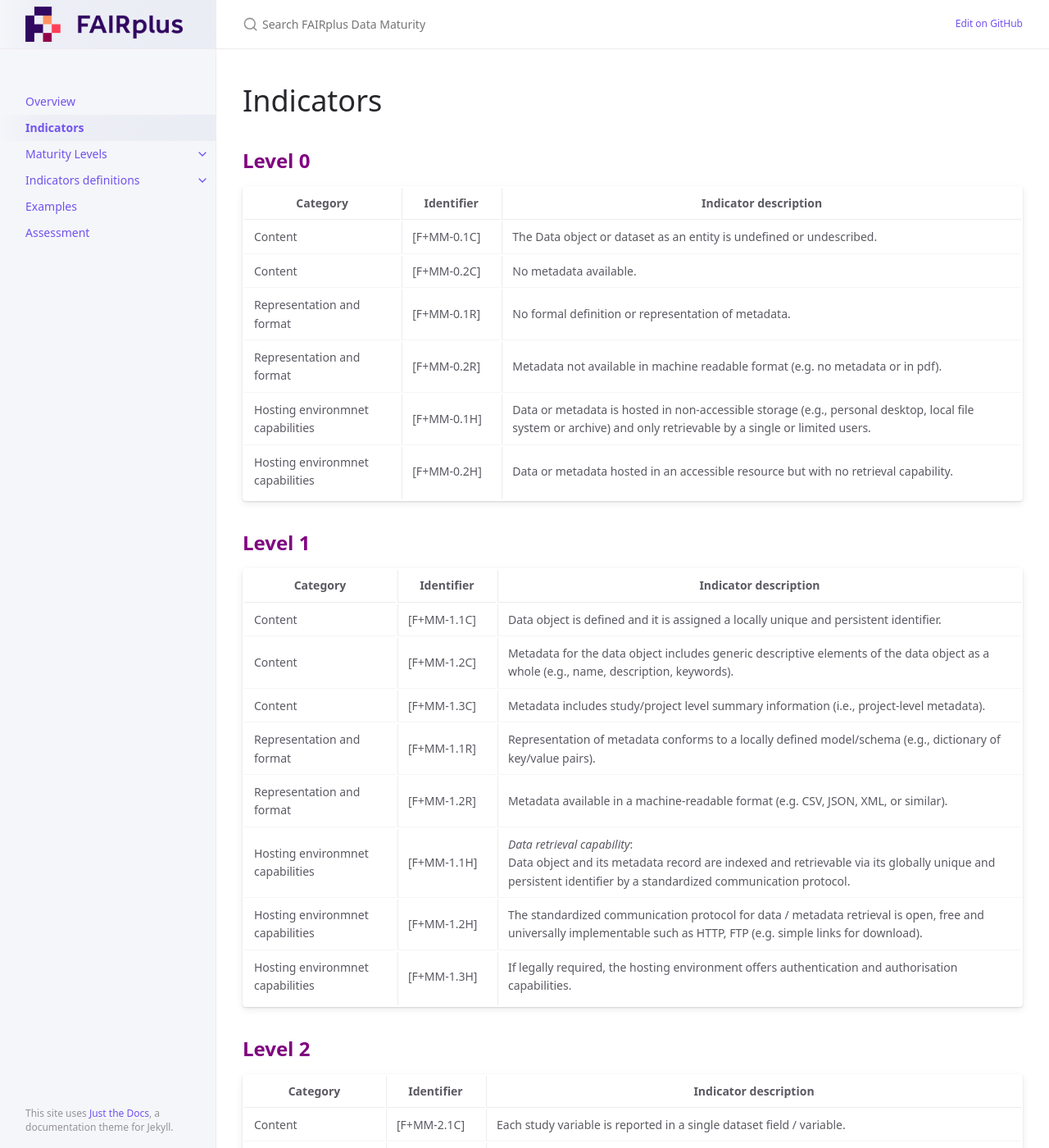
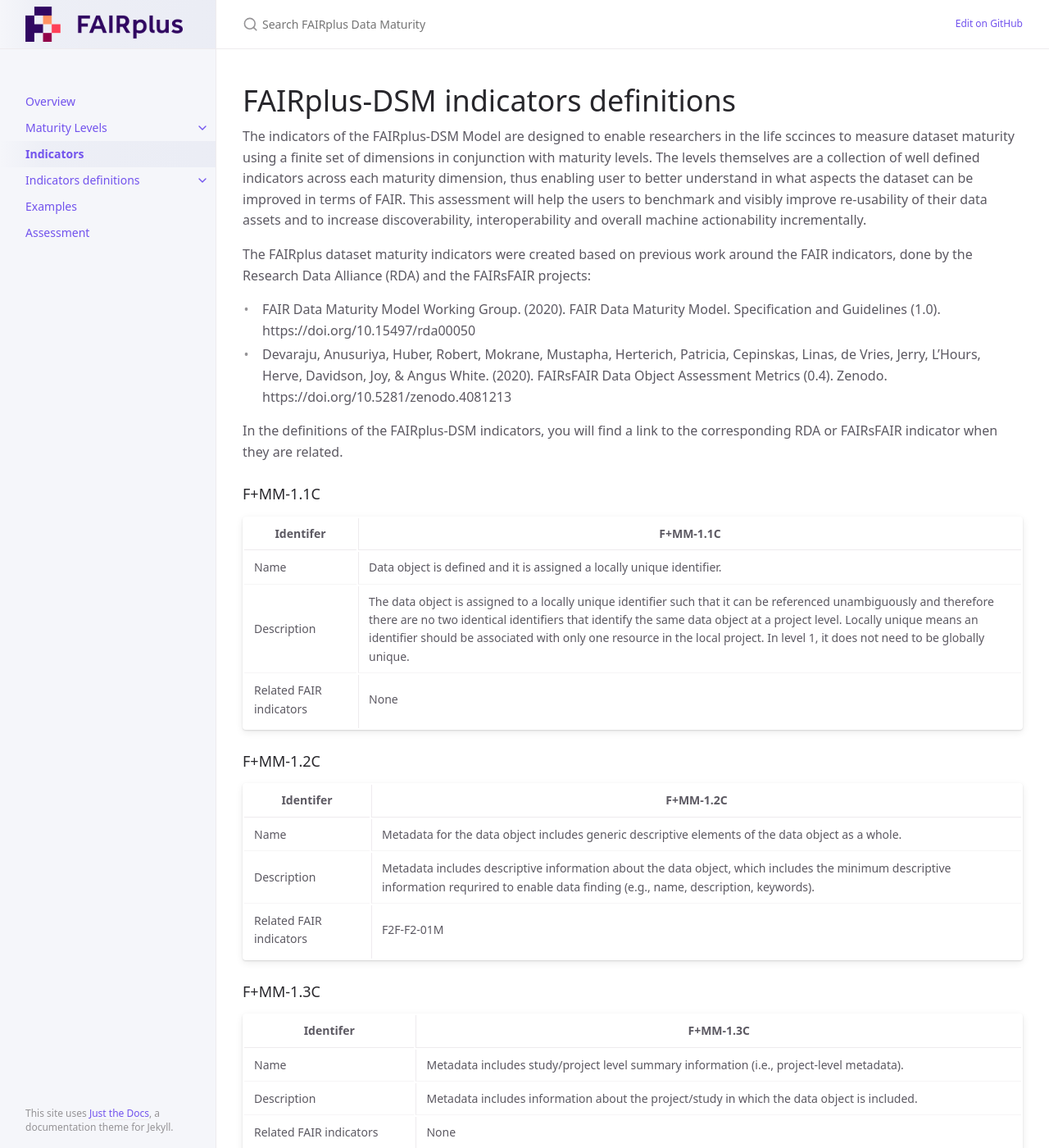
Before and after one commit to FAIRplus/Data-Maturity, a Jekyll site: the page built from docs/Indicators.md, in a window 1280 px wide and 1400 px high. Shown: the whole window at 82% size. Built offline with Jekyll 4.4.1, drawn with Linux system fonts in a browser that asks for light colours; some of the changed text lies outside the part shown.

Commit message:
Update Indicators.md

```diff
--- a/docs/Indicators.md
+++ b/docs/Indicators.md
@@ -1,85 +1,230 @@
 ---
 layout: default
 title: Indicators
-nav_order: 2
+nav_order: 3
 ---
 
-# Indicators
+# FAIRplus-DSM indicators definitions
 
-## <span style="color:purple;font-weight:bold">Level 0</span>
+The indicators of the FAIRplus-DSM Model are designed to enable researchers in the life sccinces to measure dataset maturity using a finite set of dimensions in conjunction with maturity levels. The levels themselves are a collection of well defined indicators across each maturity dimension, thus enabling user to better understand in what aspects the dataset can be improved in terms of FAIR. This assessment will help the users to benchmark and visibly improve re-usability of their data assets and to increase discoverability, interoperability and overall machine actionability incrementally.
 
-| Category | Identifier | Indicator description |
-| -------- | ---------- | ---------------------- |
-| Content | [F+MM-0.1C] | The Data object or dataset as an entity is undefined or undescribed. |
-| Content | [F+MM-0.2C] | No metadata available. |
-| Representation and format |  [F+MM-0.1R] | No formal definition or representation of metadata. |
-| Representation and format |  [F+MM-0.2R] | Metadata not available in machine readable format (e.g. no metadata or in pdf). |
-| Hosting environmnet capabilities | [F+MM-0.1H] | Data or metadata is hosted in non-accessible storage (e.g., personal desktop, local file system or archive)  and only retrievable by a single or limited users. |
-| Hosting environmnet capabilities | [F+MM-0.2H] | Data or metadata hosted in an accessible resource but with no retrieval capability. |
+The FAIRplus dataset maturity indicators were created based on previous work around the FAIR indicators, done by the Research Data Alliance (RDA) and the FAIRsFAIR projects:
+- FAIR Data Maturity Model Working Group. (2020). FAIR Data Maturity Model. Specification and Guidelines (1.0). https://doi.org/10.15497/rda00050
+- Devaraju, Anusuriya, Huber, Robert, Mokrane, Mustapha, Herterich, Patricia, Cepinskas, Linas, de Vries, Jerry, L'Hours, Herve, Davidson, Joy, & Angus White. (2020). FAIRsFAIR Data Object Assessment Metrics (0.4). Zenodo. https://doi.org/10.5281/zenodo.4081213
 
-## <span style="color:purple;font-weight:bold">Level 1</span>
+In the definitions of the FAIRplus-DSM indicators, you will find a link to the corresponding RDA or FAIRsFAIR indicator when they are related.
 
-| Category | Identifier | Indicator description |
-| -------- | ---------- | ---------------------- |
-| Content | [F+MM-1.1C] | Data object is defined and it is assigned a locally unique and persistent identifier. |
-| Content | [F+MM-1.2C] | Metadata for the data object includes generic descriptive elements of the data object as a whole (e.g., name, description, keywords). |
-| Content | [F+MM-1.3C] | Metadata includes study/project level summary information (i.e., project-level metadata). |
-| Representation and format |  [F+MM-1.1R] | Representation of metadata conforms to a locally defined model/schema  (e.g., dictionary of key/value pairs). |
-| Representation and format |  [F+MM-1.2R] | Metadata available in a machine-readable format (e.g. CSV, JSON, XML, or similar). |
-| Hosting environmnet capabilities | [F+MM-1.1H] | *Data retrieval capability*:<br/> Data object and its metadata record are indexed and retrievable via its globally unique and persistent identifier by a standardized communication protocol. |
-| Hosting environmnet capabilities | [F+MM-1.2H] | The standardized communication protocol for data / metadata retrieval is open, free and universally implementable such as HTTP, FTP (e.g. simple links for download). |
-| Hosting environmnet capabilities | [F+MM-1.3H] | If legally required, the hosting environment offers authentication and authorisation capabilities. |
+### F+MM-1.1C
 
-## <span style="color:purple;font-weight:bold">Level 2</span>
+| Identifer | F+MM-1.1C |
+| ----------| ----------|
+| Name | Data object is defined and it is assigned a locally unique identifier. |
+| Description | The data object is assigned to a locally unique identifier such that it can be referenced unambiguously and therefore there are no two identical identifiers that identify the same data object at a project level. Locally unique means an identifier should be associated with only one resource in the local project. In level 1, it does not need to be globally unique. |
+| Related FAIR indicators | None |
 
-| Category | Identifier | Indicator description |
-| -------- | ---------- | ---------------------- |
-| Content | [F+MM-2.1C] | Each study variable is reported in a single dataset field / variable. |
-| Content | [F+MM-2.2C] | Metadata includes dataset field/variable level metadata (e.g. field name, field description and type). |
-| Content | [F+MM-2.3C] | Data values (i.e. field/variable values) are standardized against a locally defined dictionary of terms within and across datasets. |
-| Content | [F+MM-2.4C] | Metadata contains access information for the data. |
-| Representation and format |  [F+MM-2.1R] | Metadata describing project datasets conforms to a Defined Standard Model (e.g. DCAT, DublinCore, BioSchemas). |
-| Representation and format |  [F+MM-2.2R] | Overall project/study data representation uniformly conforms to a locally defined (project-defined) data model or schema providing contextual information about the relationships between data content across datasets. |
-| Representation and format |  [F+MM-2.3R] | Dataset(s) available in machine readable format (e.g. CSV, JSON, XML, or similar). |
-| Hosting environmnet capabilities | [F+MM-2.1H] | *Retrieval capability*:<br/> Data and Metadata exchange format is retrieved using API technologies (REST, RPC, GRAPHQL). |
-| Hosting environmnet capabilities | [F+MM-2.2H] | *Search capability*:<br/> Metadata is registered or indexed in a searchable resource. Data can be retrieved via its metadata descriptive elements. |
+### F+MM-1.2C
 
-## <span style="color:purple;font-weight:bold">Level 3</span>
+| Identifer | F+MM-1.2C |
+| ----------| ----------|
+| Name | Metadata for the data object includes generic descriptive elements of the data object as a whole. |
+| Description | Metadata includes descriptive information about the data object, which includes the minimum descriptive information requrired to enable data finding (e.g., name, description, keywords). |
+| Related FAIR indicators | F2F-F2-01M |
 
-| Category | Identifier | Indicator description |
-| -------- | ---------- | ---------------------- |
-| Content | [F+MM-3.1C] | Data values (i.e. field/variable values) are standardized against community standard controlled vocabularies and/or ontologies. |
-| Content | [F+MM-3.2C] | Metadata includes license information under which data can be reused. |
-| Content | [F+MM-3.3C] | The Dataset object is assigned a globally unique and persistent identifier. |
-| Representation and format |  [F+MM-3.1R] | Overall project/study data representation conforms to a community defined standard domain model (e.g., domain specific repos, OMOP, DATS, ISA). |
-| Representation and format |  [F+MM-3.2R] | Dataset(s) available in a structural representation conforming to a community data exchange standard model (e.g. domain specific repos, SDTM, FHIR, or similar). |
-| Representation and format |  [F+MM-3.3R] | Dataset(s) available in machine readable community standard format relevant to the adopted domain and data model. |
-| Hosting environmnet capabilities | [F+MM-3.1H] | *Search capability*:<br/> Data content is searchable. (e.g. data is retrieable via queries for standarised field names, ontology or controlled terms reported in the datasets). |
-| Hosting environmnet capabilities | [F+MM-3.2H] | The hosting environment is a public / controlled-access repository. |
-| Hosting environmnet capabilities | [F+MM-3.3H] | The hosting environment offers data archiving capability. |
-| Hosting environmnet capabilities | [F+MM-3.4H] | The hosting environment offers version control capability. |
+### F+MM-1.3C
 
-## <span style="color:purple;font-weight:bold">Level 4</span>
+| Identifer | F+MM-1.3C |
+| ----------| ----------|
+| Name | Metadata includes study/project level summary information (i.e., project-level metadata). |
+| Description | Metadata includes information about the project/study in which the data object is included. |
+| Related FAIR indicators | None |
 
-| Category | Identifier | Indicator description |
-| -------- | ---------- | ---------------------- |
-| Content | [F+MM-4.1C] | Dataset(s) are semantically typed. |
-| Content | [F+MM-4.2C] | Dataset(s) fields are semantically typed. |
-| Content | [F+MM-4.3C] | Master Data Entities across all datasets are defined. |
-| Content | [F+MM-4.4C] | Relevant attributes are provided to allow reuse of the data between communities. |
-| Representation and format |  [F+MM-4.1R] | Metadata is represented in a semantic machine interpretable form. |
-| Representation and format |  [F+MM-4.2R] | Master entity models are formally represented. |
-| Hosting environmnet capabilities | [F+MM-4.1H] | *Search capability*:<br/> Cross-study data is queryable via harmonized master data entities and their attributes. |
+### F+MM-1.1R
 
-## <span style="color:purple;font-weight:bold">Level 5</span>
+| Identifer | F+MM-1.1R |
+| ----------| ----------|
+| Name | Representation of metadata conforms to a locally defined model/schema. |
+| Description | The metadata related to the data is represented in a locally defined model such as dictionary of key/value pairs. In level 1, it is not necessary to use a starndarized metadata schema, but a local schema. |
+| Related FAIR indicators | None |
 
-| Category | Identifier | Indicator description |
-| -------- | ---------- | ---------------------- |
-| Content | [F+MM-5.1C] | Domain model entities are defined and harmonized against enterprise managed master data entities (e.g. Observation Features Types, Subject Types, Domain Types). |
-| Content | [F+MM-5.2C] | Field/Variable Level data is linked and harmonized against enterprise managed Reference Data (e.g. MDR registered Data Elements). |
-| Content | [F+MM-5.3C] | Metadata includes provenance information according to a cross-community language. |
-| Representation and format |  [F+MM-5.1R] | Data-linked Data Elements are represented and formatted in a community standard model/format (e.g. ISO 11179 MDR standard). |
-| Representation and format |  [F+MM-5.2R] | Data-linked controlled terminologies and ontologies are formatted and represented by community standards. |
-| Hosting environmnet capabilities | [F+MM-5.1H] | Hosting Environment implements Master Data Management Capability. |
-| Hosting environmnet capabilities | [F+MM-5.2H] | Hosting Environment implements Reference Data Management Capability. |
-| Hosting environmnet capabilities | [F+MM-5.3H] | Hosting Environment implements Data Governance Capability. |
+### F+MM-1.2R
+
+| Identifer | F+MM-1.2R |
+| ----------| ----------|
+| Name | Metadata available in a machine-readable format (e.g. CSV, JSON, XML, or similar). |
+| Description | Metadata should be readable and interpretable by machines without any requirements such as specific translators or mappings. |
+| Related FAIR indicators | RDA-I1-02M, FsF-I1-01M |
+
+### F+MM-1.1H
+
+| Identifer | F+MM-1.1H |
+| ----------| ----------|
+| Name | Data object and metadata are retrievable by a standardized communication protocol. |
+| Description | Data object and its metadata records are indexed and retrievable via its locally unique identifier by a standardized communication protocol. Given a local identifier of the data object, it should be retrievable using a standard communication protocol such as HTTP or FTP. |
+| Related FAIR indicators | RDA-A1-04D, RDA-A1-03M, FsF-A1-03D, FsF-A1-02M |
+
+### F+MM-1.2H
+
+| Identifer | F+MM-1.2H |
+| ----------| ----------|
+| Name | The standardized communication protocol for data / metadata retrieval is open, free and universally implementable. |
+| Description | Protocol free of charge which facilitates access of the data such as HTTP, FTP (e.g. simple links for download). |
+| Related FAIR indicators | RDA-A1.1-01D |
+
+### F+MM-2.1C
+
+| Identifer | F+MM-2.1C |
+| ----------| ----------|
+| Name | Each individual data variable should be reported in a single field, conforming a structured dataset. |
+| Description | In level 2, the data object is structured in fields and conforms a dataset. |
+| Related FAIR indicators | None |
+
+### F+MM-2.2C
+
+| Identifer | F+MM-2.2C |
+| ----------| ----------|
+| Name | Metadata includes dataset field level metadata. |
+| Description | The fields conforming the dataset are included in the metadata, together with the field name, description and data type. |
+| Related FAIR indicators | None |
+
+### F+MM-2.3C
+
+| Identifer | F+MM-2.3C |
+| ----------| ----------|
+| Name | Data values are standardized against a locally defined dictionary of terms within and across datasets. |
+| Description | The values of the data are standardized using a local dictionary. In level 2, there is no need to use ontologies or a community standard vocabullary, but to standarize them locally. |
+| Related FAIR indicators | None |
+
+### F+MM-2.1R
+
+| Identifer | F+MM-2.1R |
+| ----------| ----------|
+| Name | Metadata describing project datasets conforms to a Defined Standard Model. |
+| Description | Metadata is structured using a standard model or schema, which can be DCAT, DublinCore or BioSchemas. |
+| Related FAIR indicators | None |
+
+### F+MM-2.2R
+
+| Identifer | F+MM-2.2R |
+| ----------| ----------|
+| Name | Overall project/study data representation uniformly conforms to a locally defined (project-defined) data model or schema. |
+| Description | Data is structured in a data model or schema which provides contextual information about the relationships between data content across datasets. |
+| Related FAIR indicators | None |
+
+### F+MM-2.3R
+
+| Identifer | F+MM-2.3R |
+| ----------| ----------|
+| Name | Dataset(s) available in machine readable format. |
+| Description |  Dataset(s) should be readable and interoperable by machines without any requirements such as specific translators or mapping. This representation includes CVS, JSON, XML or similar. |
+| Related FAIR indicators | RDA-I1-02D |
+
+### F+MM-2.1H
+
+| Identifer | F+MM-2.1H |
+| ----------| ----------|
+| Name | Data and metadata exchange format is retrieved using API technologies. |
+| Description | The communication protocol to retrieve the data at this lavel are API technologies like REST, RPC or GRAPHQL. |
+| Related FAIR indicators | None |
+
+### F+MM-2.2H
+
+| Identifer | F+MM-2.2H |
+| ----------| ----------|
+| Name | Metadata is registered in a searchable resource. |
+| Description | Metadata is registred or indexed in a searchable resources and therefore data can be retrieved via its metadata descriptive elements. |
+| Related FAIR indicators | RDA-F4-01M |
+
+### F+MM-3.1C
+
+| Identifier | F+MM-3.1C |
+| --------- | ----------|
+| Name | The dataset is assigned a globally unique and persistent identifier. |
+| Maturity Level | 3 |
+| Category | Content-related requirements |
+| Granularity Level | Dataset |
+| Related FAIR Principle | F1. (Meta)data are assigned a globally unique and persistent identifier |
+| Description | This indicator only relates to the identification of the dataset as a whole. It adds 'global uniqueness' requirement to F+MM-1.1C. Global uniquness of the identifier is only relevant at this level, since data at this level is expected to be hosted by public repositories or community-level resources.     |
+| Related FAIR indicators |  |
+
+### F+MM-3.2C
+
+| Identifier | F+MM-3.2C |
+| --------- | ----------|
+| Name | Data values are standardized against community standard controlled vocabularies and/or ontologies |
+| Maturity Level | 3 |
+| Category | Content-related requirements |
+| Granularity Level | Dataset Field Values |
+| Related FAIR Principle | I2. (Meta)data use vocabularies that follow FAIR principles |
+| Description | This indicator focuses on the set of data values for a given dataset field. To promote interoperability and enable the hosting environment to carry out cross-study queries, dataset textual field values should be standardised against community-standard controlled terminology or ontologies.       |
+| Related FAIR indicators |  |
+
+### F+MM-3.3C
+
+| Identifier | F+MM-3.3C |
+| --------- | ----------|
+| Name |  |
+| Maturity Level | 3 |
+| Category | Content-related requirements |
+| Granularity Level |  |
+| Related FAIR Principle |  |
+| Description |       |
+| Related FAIR indicators |  |
+
+### F+MM-3.1R
+
+| Identifier | F+MM-3.1R |
+| --------- | ----------|
+| Name | Project-level metadata is represented in compliance with a community defined standard Domain Model |
+| Maturity Level | 3 |
+| Category | Metadata Representation requirements |
+| Granularity Level | Project-level |
+| Related FAIR Principle | R1.3. (Meta)data meet domain-relevant community standards |
+| Description |  This indicator requires multiple-related datasets within a project to conform to a community defined domain model. This indicator does NOT require the Domain Model itself to be formally represented. In most cases, this requirement is satisfied, when datasets are deposited in public repositories, which will implement the standard domain model as their schema.   |
+| Related FAIR indicators | RDA-R1.3-01M |
+
+### F+MM-3.2R
+
+| Identifier | F+MM-3.2R |
+| --------- | ----------|
+| Name | Dataset structural representation conforms to a standard dataset model |
+| Maturity Level | 3 |
+| Category | Data Representation requirements |
+| Granularity Level | Dataset-level |
+| Related FAIR Principle | R1.3. (Meta)data meet domain-relevant community standards |
+| Description | This indicator requires the collection of data at this level to be structured and represented according to a community-defined standard or a domain-specific repository dataset model. This will guarantee a level of syntactic interoperability that will enable cross-study data indexing and discoverability.   |
+| Related FAIR Indicators | RDA-R1.3-01D |
+
+### F+MM-3.3R
+
+| Identifier | F+MM-3.1R |
+| --------- | ----------|
+| Name | Dataset(s) available in machine readable community standard format relevant to the adopted domain and data model |
+| Maturity Level | 3 |
+| Category | Data Format requirements |
+| Granularity Level | Dataset-level |
+| Related FAIR Principle | I1. (Meta)data use a formal, accessible, shared, and broadly applicable language for knowledge representation. R1.3. (Meta)data meet domain-relevant community standards |
+| Description |  Data should be made available in a file format that is backed by the research community to enable data sharing and reuse.     |
+| Related FAIR indicators | RDA-I1-01D, FsF-R1.3-02D  |
+
+### F+MM-2.1H
+
+| Identifier | F+MM-3.1R |
+| --------- | ----------|
+| Name |  |
+| Maturity Level | 3 |
+| Category | Content-related requirements |
+| Granularity Level |  |
+| Related FAIR Principle |  |
+| Description |       |
+| Related FAIR indicators |  |
+
+### F+MM-2.2H
+| Identifier | F+MM-3.1R |
+| --------- | ----------|
+| Name |  |
+| Maturity Level | 3 |
+| Category | Content-related requirements |
+| Granularity Level |  |
+| Related FAIR Principle |  |
+| Description |       |
+| Related FAIR indicators |  |
```
